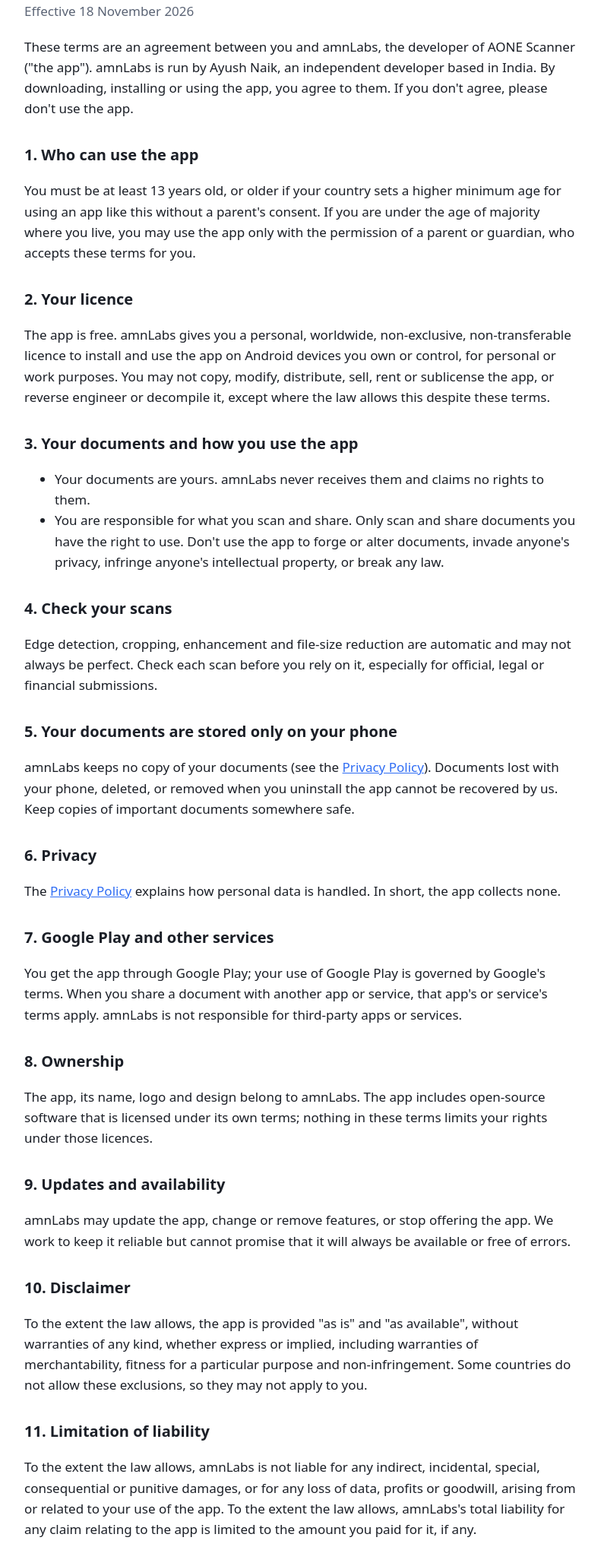
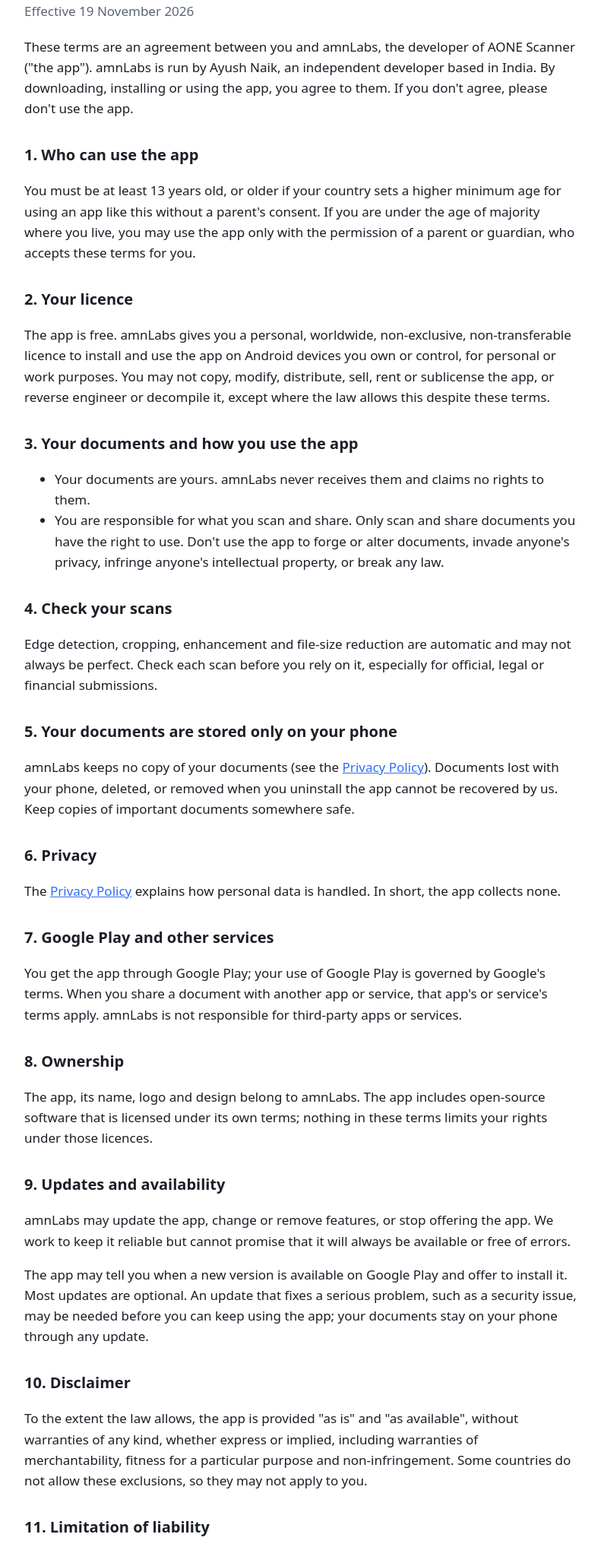
Before and after one commit to amn-max/aonescanner, a plain HTML site: page terms.html in a window 1280 px wide. Shown: the part 154-2194 px from the top of the page at 76% size, without its empty margins (244-1035 px from the left). Drawn offline with Linux system fonts and the light colour scheme.

Commit message:
Privacy policy and terms: in-app update checks (effective 19 Nov 2026)

```diff
--- a/terms.html
+++ b/terms.html
@@ -17,7 +17,7 @@
   </header>
 
   <h1>Terms of Use</h1>
-  <p class="date">Effective 18 November 2026</p>
+  <p class="date">Effective 19 November 2026</p>
 
   <p>These terms are an agreement between you and amnLabs, the developer of AONE Scanner ("the app").
     amnLabs is run by Ayush Naik, an independent developer based in India. By downloading, installing
@@ -69,6 +69,9 @@
   <h2>9. Updates and availability</h2>
   <p>amnLabs may update the app, change or remove features, or stop offering the app. We work to keep
     it reliable but cannot promise that it will always be available or free of errors.</p>
+  <p>The app may tell you when a new version is available on Google Play and offer to install it. Most
+    updates are optional. An update that fixes a serious problem, such as a security issue, may be
+    needed before you can keep using the app; your documents stay on your phone through any update.</p>
 
   <h2>10. Disclaimer</h2>
   <p>To the extent the law allows, the app is provided "as is" and "as available", without warranties of
```
Also changed, not shown: privacy.html (+7 -1 lines).
